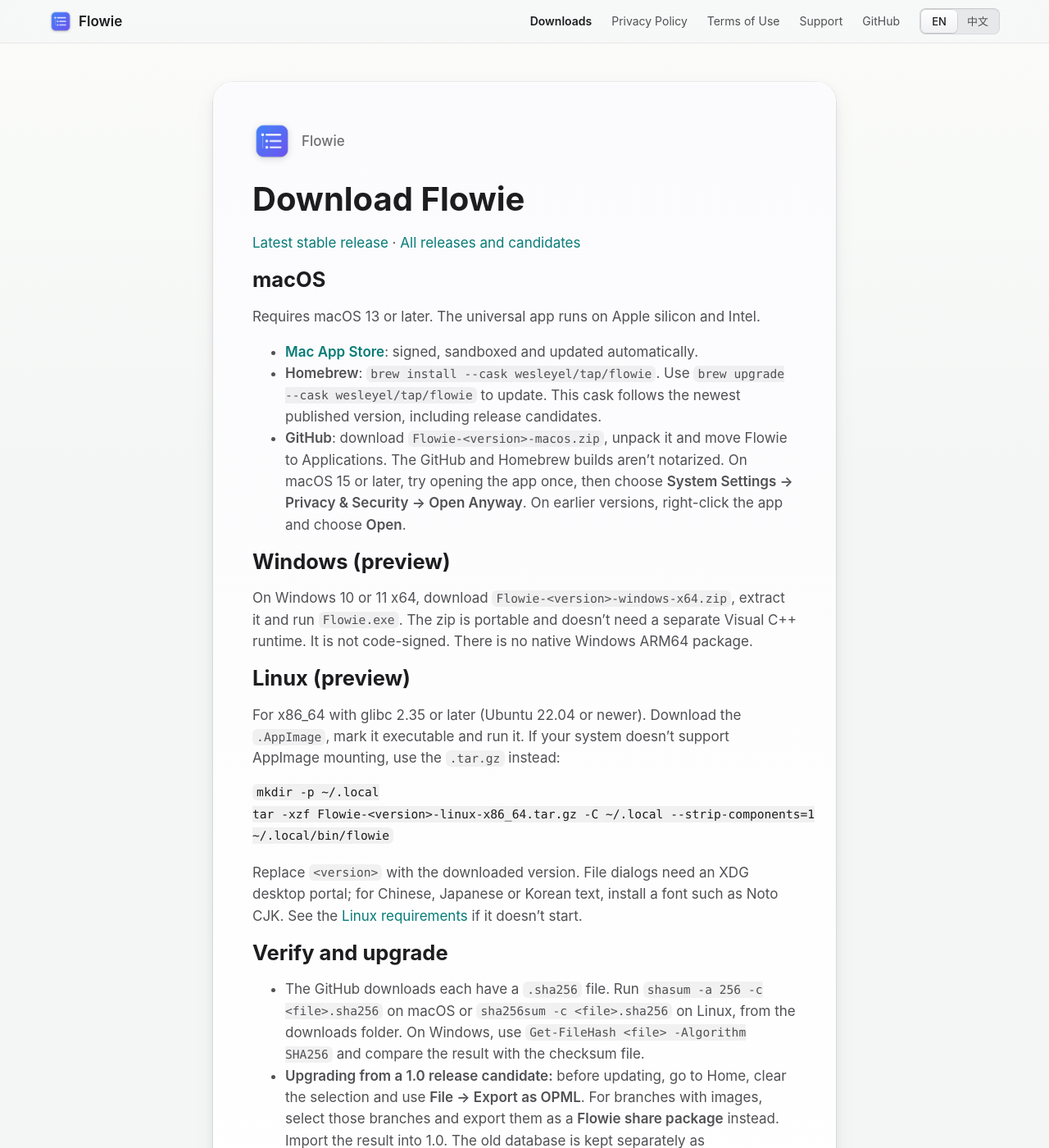
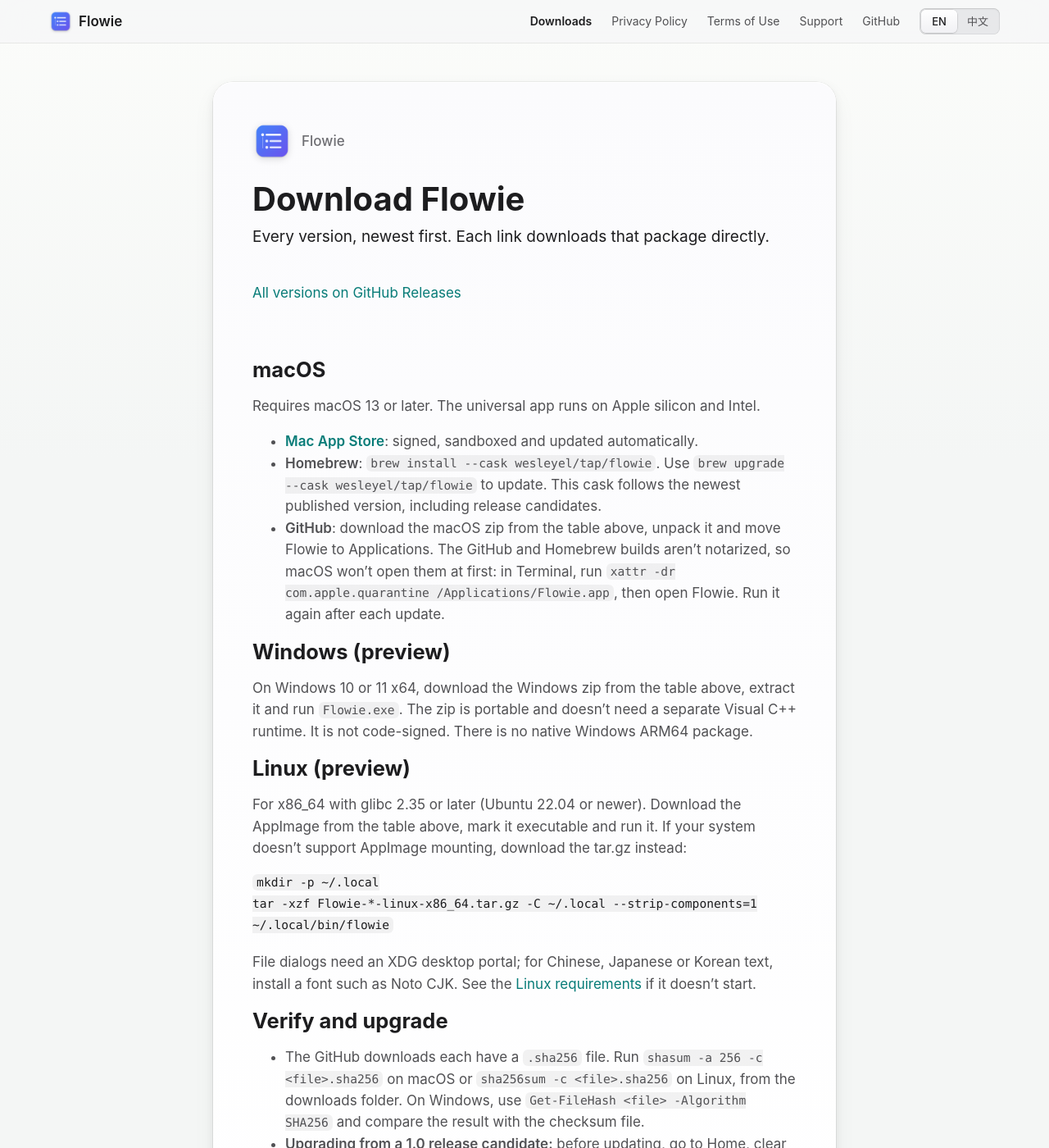
Before and after one commit to wesleyel/flowie, a Jekyll site: the page built from website/download.md, in a window 1280 px wide and 1400 px high. Shown: the whole window at 82% size. Built offline with Jekyll 4.4.1, drawn with Linux system fonts in a browser that asks for light colours; part of the change alters nothing that is shown.

Commit message:
List every version's downloads on the website
The download page named the files and linked GitHub Releases. It now opens
with a table of every published version, newest first, whose cells download
each package directly; it is read from GitHub's releases API when the page
opens, so a release shows up without rebuilding the site, and without script
the Releases link stays. The install notes refer to the table instead of file
name patterns, and give the xattr command that opens the unnotarized macOS
build, since System Settings' Open Anyway no longer does.

````diff
--- a/website/download.md
+++ b/website/download.md
@@ -5,11 +5,15 @@ description: Install Flowie on macOS, Windows or Linux, verify your download, an
 permalink: /download.html
 ---
 
+<div class="versions" id="versions">
+  <h1><span lang="en">Download Flowie</span><span lang="zh-CN">下载 Flowie</span></h1>
+  <p class="lead"><span lang="en">Every version, newest first. Each link downloads that package directly.</span><span lang="zh-CN">全部版本，最新的在最前面。每个链接都直接下载对应的安装包。</span></p>
+  <div id="versions-table">
+    <p><a href="{{ site.github_url }}/releases"><span lang="en">All versions on GitHub Releases</span><span lang="zh-CN">在 GitHub Releases 查看全部版本</span></a></p>
+  </div>
+</div>
+
 <section lang="en" markdown="1">
-
-# Download Flowie
-
-[Latest stable release]({{ site.github_url }}/releases/latest) · [All releases and candidates]({{ site.github_url }}/releases)
 
 ## macOS
 
@@ -17,23 +21,23 @@ Requires macOS 13 or later. The universal app runs on Apple silicon and Intel.
 
 - **[Mac App Store]({{ site.app_store_url }})**: signed, sandboxed and updated automatically.
 - **Homebrew**: `brew install --cask wesleyel/tap/flowie`. Use `brew upgrade --cask wesleyel/tap/flowie` to update. This cask follows the newest published version, including release candidates.
-- **GitHub**: download `Flowie-<version>-macos.zip`, unpack it and move Flowie to Applications. The GitHub and Homebrew builds aren't notarized. On macOS 15 or later, try opening the app once, then choose **System Settings → Privacy & Security → Open Anyway**. On earlier versions, right-click the app and choose **Open**.
+- **GitHub**: download the macOS zip from the table above, unpack it and move Flowie to Applications. The GitHub and Homebrew builds aren't notarized, so macOS won't open them at first: in Terminal, run `xattr -dr com.apple.quarantine /Applications/Flowie.app`, then open Flowie. Run it again after each update.
 
 ## Windows (preview)
 
-On Windows 10 or 11 x64, download `Flowie-<version>-windows-x64.zip`, extract it and run `Flowie.exe`. The zip is portable and doesn't need a separate Visual C++ runtime. It is not code-signed. There is no native Windows ARM64 package.
+On Windows 10 or 11 x64, download the Windows zip from the table above, extract it and run `Flowie.exe`. The zip is portable and doesn't need a separate Visual C++ runtime. It is not code-signed. There is no native Windows ARM64 package.
 
 ## Linux (preview)
 
-For x86_64 with glibc 2.35 or later (Ubuntu 22.04 or newer). Download the `.AppImage`, mark it executable and run it. If your system doesn't support AppImage mounting, use the `.tar.gz` instead:
+For x86_64 with glibc 2.35 or later (Ubuntu 22.04 or newer). Download the AppImage from the table above, mark it executable and run it. If your system doesn't support AppImage mounting, download the tar.gz instead:
 
 ```sh
 mkdir -p ~/.local
-tar -xzf Flowie-<version>-linux-x86_64.tar.gz -C ~/.local --strip-components=1
+tar -xzf Flowie-*-linux-x86_64.tar.gz -C ~/.local --strip-components=1
 ~/.local/bin/flowie
 ```
 
-Replace `<version>` with the downloaded version. File dialogs need an XDG desktop portal; for Chinese, Japanese or Korean text, install a font such as Noto CJK. See the [Linux requirements]({{ site.github_url }}/blob/main/docs/building.md#linux) if it doesn't start.
+File dialogs need an XDG desktop portal; for Chinese, Japanese or Korean text, install a font such as Noto CJK. See the [Linux requirements]({{ site.github_url }}/blob/main/docs/building.md#linux) if it doesn't start.
 
 ## Verify and upgrade
 
@@ -45,33 +49,29 @@ Replace `<version>` with the downloaded version. File dialogs need an XDG deskto
 
 <section lang="zh-CN" markdown="1">
 
-# 下载 Flowie
-
-[最新正式版]({{ site.github_url }}/releases/latest) · [全部版本和候选版]({{ site.github_url }}/releases)
-
 ## macOS
 
 需要 macOS 13 或更高版本。通用版支持 Apple 芯片和 Intel。
 
 - **[Mac App Store]({{ site.app_store_url }})**：已签名、在沙盒中运行，可自动更新。
 - **Homebrew**：运行 `brew install --cask wesleyel/tap/flowie` 安装，使用 `brew upgrade --cask wesleyel/tap/flowie` 更新。这个 cask 跟随最新发布版本，包括候选版。
-- **GitHub**：下载 `Flowie-<版本号>-macos.zip`，解压后把 Flowie 移到「应用程序」。GitHub 和 Homebrew 提供的版本未经公证。macOS 15 及更新版本上，先尝试打开一次，再到「系统设置 → 隐私与安全性」点「仍要打开」；更早的 macOS 上，右键点按应用并选择「打开」。
+- **GitHub**：从上面的表格下载 macOS 的 zip，解压后把 Flowie 移到「应用程序」。GitHub 和 Homebrew 提供的版本未经公证，macOS 一开始会拒绝打开：在终端运行 `xattr -dr com.apple.quarantine /Applications/Flowie.app`，再打开 Flowie。每次更新后都要再运行一次。
 
 ## Windows（预览）
 
-在 Windows 10 或 11 x64 上下载 `Flowie-<版本号>-windows-x64.zip`，解压后运行 `Flowie.exe`。无需安装，也不需要单独安装 Visual C++ 运行库。该包未做代码签名，暂不提供原生 Windows ARM64 包。
+在 Windows 10 或 11 x64 上，从上面的表格下载 Windows 的 zip，解压后运行 `Flowie.exe`。无需安装，也不需要单独安装 Visual C++ 运行库。该包未做代码签名，暂不提供原生 Windows ARM64 包。
 
 ## Linux（预览）
 
-适用于 x86_64、glibc 2.35 及更新版本（Ubuntu 22.04 或更新版本）。下载 `.AppImage`，赋予可执行权限后运行。如果系统不支持挂载 AppImage，改用 `.tar.gz`：
+适用于 x86_64、glibc 2.35 及更新版本（Ubuntu 22.04 或更新版本）。从上面的表格下载 AppImage，赋予可执行权限后运行。如果系统不支持挂载 AppImage，改为下载 tar.gz：
 
 ```sh
 mkdir -p ~/.local
-tar -xzf Flowie-<版本号>-linux-x86_64.tar.gz -C ~/.local --strip-components=1
+tar -xzf Flowie-*-linux-x86_64.tar.gz -C ~/.local --strip-components=1
 ~/.local/bin/flowie
 ```
 
-将 `<版本号>` 替换为下载的版本。文件对话框需要 XDG 桌面门户，中日韩文字需要 Noto CJK 等字体。如果无法启动，参阅 [Linux 运行要求]({{ site.github_url }}/blob/main/docs/building.md#linux)。
+文件对话框需要 XDG 桌面门户，中日韩文字需要 Noto CJK 等字体。如果无法启动，参阅 [Linux 运行要求]({{ site.github_url }}/blob/main/docs/building.md#linux)。
 
 ## 校验与升级
 
@@ -80,3 +80,5 @@ tar -xzf Flowie-<版本号>-linux-x86_64.tar.gz -C ~/.local --strip-components=1
 - 笔记保存在各自设备上。1.0 不包含跨设备同步。
 
 </section>
+
+<script src="{{ '/downloads.js' | relative_url }}" defer></script>
--- /dev/null
+++ b/website/downloads.js
@@ -0,0 +1,89 @@
+// The download page's version table: every published release, newest first, with a direct
+// link to each package. Read from GitHub's releases API when the page opens, so a new
+// release shows up without rebuilding the site. Without script, or if the API can't be
+// reached, the link to GitHub Releases already in the table's place stays.
+(function () {
+  var REPO = "wesleyel/flowie";
+  var PACKAGES = [
+    { suffix: "-macos.zip", label: "zip" },
+    { suffix: "-windows-x64.zip", label: "zip" },
+    { suffix: "-linux-x86_64.AppImage", label: "AppImage", also: { suffix: "-linux-x86_64.tar.gz", label: "tar.gz" } }
+  ];
+
+  // A bilingual label: lang.js shows the visitor's language.
+  function both(en, zh) {
+    var f = document.createDocumentFragment();
+    var a = document.createElement("span");
+    a.lang = "en";
+    a.textContent = en;
+    var b = document.createElement("span");
+    b.lang = "zh-CN";
+    b.textContent = zh;
+    f.appendChild(a);
+    f.appendChild(b);
+    return f;
+  }
+
+  function cell(tag, content) {
+    var c = document.createElement(tag);
+    if (typeof content === "string") c.textContent = content;
+    else if (content) c.appendChild(content);
+    return c;
+  }
+
+  function link(href, text) {
+    var a = document.createElement("a");
+    a.href = href;
+    a.textContent = text;
+    return a;
+  }
+
+  function asset(release, suffix) {
+    return (release.assets || []).filter(function (a) {
+      return a.name.slice(-suffix.length) === suffix && a.name.indexOf(".sha256") < 0;
+    })[0];
+  }
+
+  function render(box, releases) {
+    releases = releases.filter(function (r) { return !r.draft; });
+    if (!releases.length) return;
+    // Candidates (`vX.Y.Z-rc.N`) are published as ordinary releases too.
+    function candidate(r) { return r.prerelease || /-rc\.\d+$/.test(r.tag_name); }
+    var latest = releases.filter(function (r) { return !candidate(r); })[0];
+    var table = document.createElement("table");
+    var head = table.createTHead().insertRow();
+    [both("Version", "版本"), both("Released", "发布日期"), cell("span", "macOS"), cell("span", "Windows"), cell("span", "Linux")]
+      .forEach(function (label) { head.appendChild(cell("th", label)); });
+    var body = table.createTBody();
+    releases.forEach(function (r) {
+      var row = body.insertRow();
+      var version = cell("td", link(r.html_url, r.tag_name.replace(/^v/, "")));
+      if (r === latest) version.appendChild(cell("span", both("Latest", "最新"))).className = "tag";
+      else if (candidate(r)) version.appendChild(cell("span", both("Candidate", "候选版"))).className = "tag muted";
+      row.appendChild(version);
+      row.appendChild(cell("td", (r.published_at || "").slice(0, 10)));
+      PACKAGES.forEach(function (p) {
+        var td = cell("td");
+        [p, p.also].forEach(function (q, i) {
+          var a = q && asset(r, q.suffix);
+          if (!a) return;
+          if (i && td.firstChild) td.appendChild(document.createTextNode(" · "));
+          td.appendChild(link(a.browser_download_url, q.label));
+        });
+        if (!td.firstChild) td.textContent = "—";
+        row.appendChild(td);
+      });
+    });
+    box.textContent = "";
+    box.appendChild(table);
+  }
+
+  document.addEventListener("DOMContentLoaded", function () {
+    var box = document.getElementById("versions-table");
+    if (!box || !window.fetch) return;
+    fetch("https://api.github.com/repos/" + REPO + "/releases?per_page=30")
+      .then(function (res) { return res.ok ? res.json() : Promise.reject(res.status); })
+      .then(function (releases) { render(box, releases); })
+      .catch(function () {});
+  });
+})();
--- a/website/style.css
+++ b/website/style.css
@@ -538,3 +538,14 @@ html:not(.lang-en):not(.lang-zh) .trademark span[lang] + span[lang]::before { co
 html:not(.lang-en):not(.lang-zh) .hero-copy + .hero-copy,
 html:not(.lang-en):not(.lang-zh) .stage [lang] + [lang],
 html:not(.lang-en):not(.lang-zh) .band .container > [lang] + [lang] { margin-top: var(--space-8); }
+
+/* Download page: the version table (downloads.js fills it in). */
+.versions { margin-bottom: var(--space-7); }
+.versions .lead { margin: var(--space-2) 0 var(--space-5); }
+#versions-table { overflow-x: auto; }
+#versions-table table { width: 100%; border-collapse: collapse; font-size: 15px; }
+#versions-table th, #versions-table td { padding: var(--space-2) var(--space-3); text-align: left; border-bottom: 1px solid var(--hairline); white-space: nowrap; }
+#versions-table th { color: var(--text-3); font-weight: 600; font-size: 13px; }
+#versions-table td { color: var(--text-2); }
+#versions-table .tag { margin-left: var(--space-2); padding: 1px var(--space-2); border-radius: var(--radius-pill); background: var(--accent); color: #fff; font-size: 12px; font-weight: 600; }
+#versions-table .tag.muted { background: var(--fill); color: var(--text-2); }
````
